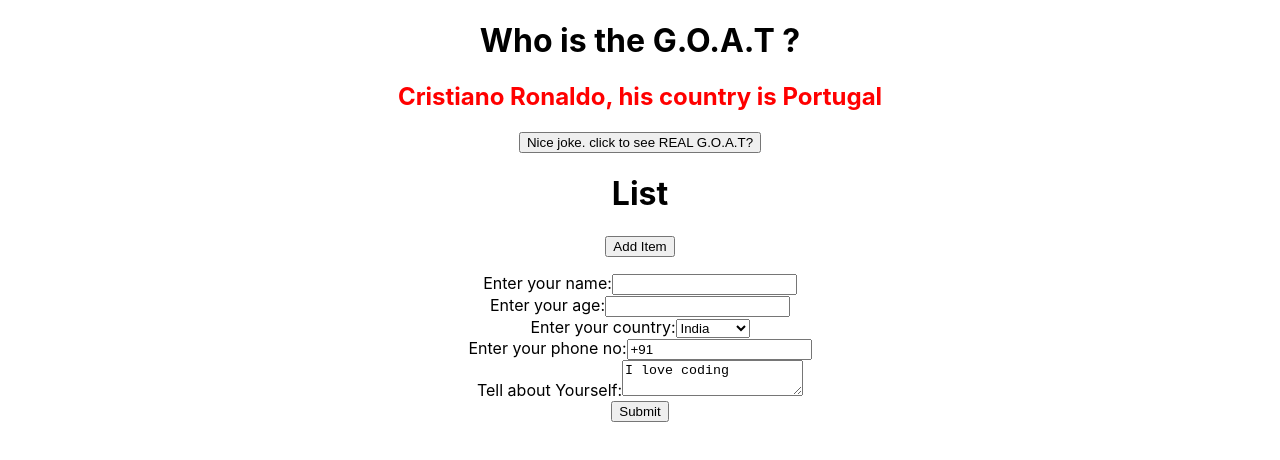
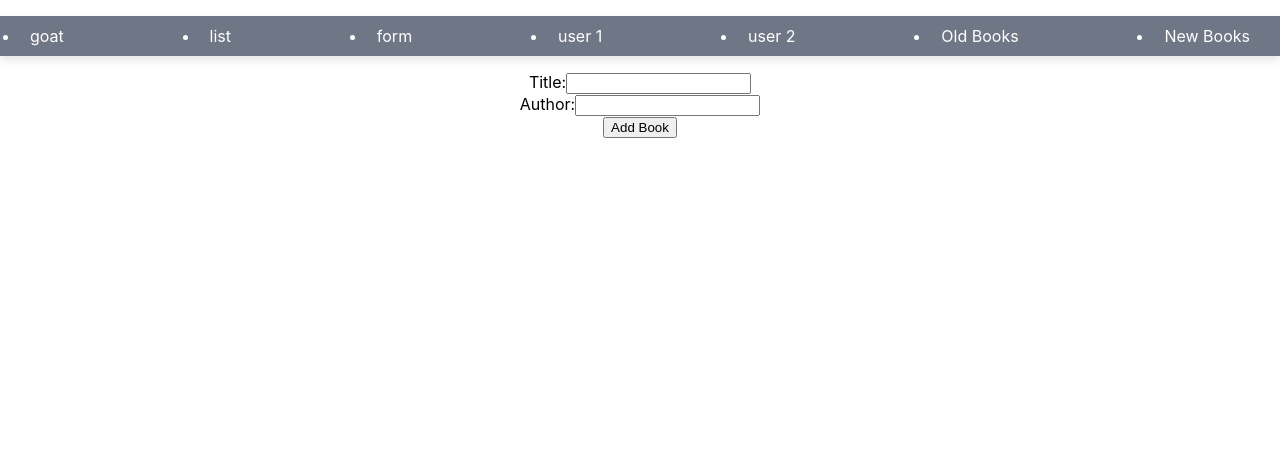
Before and after one commit to vetri-selvam/react-practise, a React (Create React App) app: page /books/new-book in a window 1280 px wide. Shown: the top 460 px of the page. Built offline with nearby package versions, Linux system fonts and the light colour scheme.

Commit message:
working with browser routes and links

```diff
--- a/package.json
+++ b/package.json
@@ -8,6 +8,7 @@
     "@testing-library/user-event": "^13.5.0",
     "react": "^18.3.1",
     "react-dom": "^18.3.1",
+    "react-router-dom": "^6.27.0",
     "react-scripts": "5.0.1",
     "web-vitals": "^2.1.4"
   },
--- a/src/App.css
+++ b/src/App.css
@@ -36,3 +36,30 @@
     transform: rotate(360deg);
   }
 }
+
+.NavBar {
+  display: flex;
+  justify-content: space-between;
+  align-items: center;
+  background-color: #6f7685;
+  color: white;
+  padding: 10px 20px;
+  box-shadow: 0 4px 8px rgba(0, 0, 0, 0.1);
+  transition: background-color 0.3s ease, color 0.3s ease;
+}
+
+.NavBar:hover {
+  background-color: #5a6473;
+  color: #e0e0e0;
+}
+
+.NavBar a {
+  color: inherit;
+  text-decoration: none;
+  margin: 0 10px;
+  transition: color 0.3s ease;
+}
+
+.NavBar a:hover {
+  color: #61dafb;
+}
--- a/src/App.js
+++ b/src/App.js
@@ -1,9 +1,55 @@
-import logo from './logo.svg';
 import './App.css';
+import Goat from './components/goat';
+import List from './components/list';
+import Form from './components/form';
+import { BrowserRouter, Routes, Route, Link } from 'react-router-dom';
+import User from './components/user';
+import OldBook from './components/OldBook';
+import NewBook from './components/NewBook';
+
 
 function App() {
   return (
-    <h1>Hello</h1>
+
+    <BrowserRouter>
+    <ul className='NavBar'>
+      <li>
+        <Link to='/'>goat</Link>
+      </li>
+      <li>
+        <Link to='/list'>list</Link>
+      </li>
+      <li>
+      <Link to='/form'>form</Link>
+      </li>
+      <li>
+      <Link to='/user/1'>user 1</Link>
+      </li>
+      <li>
+      <Link to='/user/2'>user 2</Link>
+      </li>
+      <li>
+      <Link to='/books/old-book'>Old Books</Link>
+      </li>
+      <li>
+      <Link to='/books/new-book'>New Books</Link>
+      </li>
+
+    </ul>
+    <Routes>
+      <Route path="/" element={<Goat/>} />
+      <Route path="/list" element={<List/>} />
+      <Route path="/form" element={<Form/>} />
+      <Route path="/user/:id" element={<User/>} />
+      <Route path='/books'>
+        <Route path='old-book' element={<OldBook/>}/>
+        <Route path='new-book' element={<NewBook/>}/>
+
+      </Route>
+    </Routes>
+
+    </BrowserRouter>
+
   );
 }
 
--- /dev/null
+++ b/src/components/NewBook.js
@@ -0,0 +1,39 @@
+import React, { useState } from 'react';
+
+const NewBook = ({ addBook }) => {
+    const [title, setTitle] = useState('');
+    const [author, setAuthor] = useState('');
+
+    const handleSubmit = (e) => {
+        e.preventDefault();
+        addBook({ title, author });
+        setTitle('');
+        setAuthor('');
+    };
+
+    return (
+        <form onSubmit={handleSubmit}>
+            <div>
+                <label>Title:</label>
+                <input
+                    type="text"
+                    value={title}
+                    onChange={(e) => setTitle(e.target.value)}
+                    required
+                />
+            </div>
+            <div>
+                <label>Author:</label>
+                <input
+                    type="text"
+                    value={author}
+                    onChange={(e) => setAuthor(e.target.value)}
+                    required
+                />
+            </div>
+            <button type="submit">Add Book</button>
+        </form>
+    );
+};
+
+export default NewBook;
--- /dev/null
+++ b/src/components/OldBook.js
@@ -0,0 +1,12 @@
+import React from 'react';
+
+const OldBook = () => {
+    return (
+        <div>
+            <h1>Old Book</h1>
+            <p>This is a description of an old book.</p>
+        </div>
+    );
+};
+
+export default OldBook;
--- /dev/null
+++ b/src/components/user.js
@@ -0,0 +1,7 @@
+import React from "react";
+import { useParams } from "react-router-dom";
+
+export default function User() {
+    const {id}= useParams();
+    return <h1>This is user {id}</h1>
+}
--- a/src/index.js
+++ b/src/index.js
@@ -13,10 +13,7 @@
 const root = ReactDOM.createRoot(document.getElementById('root'));
 root.render(
   <>
-    <Goat/>
-    <List/>
-    <Form/>
-
+    <App />
   </>
 );
 
```
Also changed, not shown: 1 other file (tests, documents, lock files or other folders).
